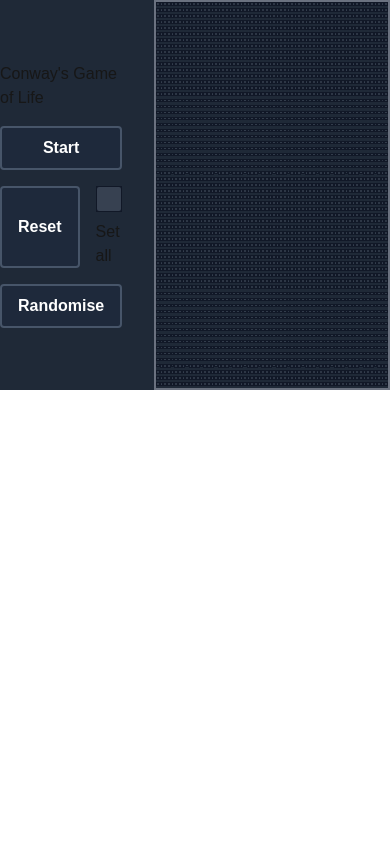
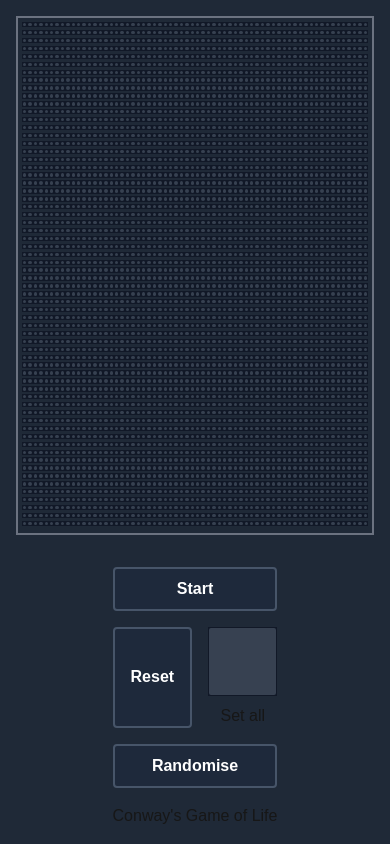
Before and after one commit to benwhipp/game-of-life, a Next.js app: page / in a window 390 px wide. Built offline with nearby package versions, Linux system fonts and the light colour scheme.

Commit message:
Add mobile styles

```diff
--- a/src/app/page.tsx
+++ b/src/app/page.tsx
@@ -11,9 +11,10 @@ const Home = () => {
   const [resetAlive, setResetAlive] = useState(false);
 
   return (
-    <div className="size-screen flex items-center justify-center gap-8 bg-gray-800">
+    <div className="box-border flex h-screen w-screen flex-col-reverse items-center justify-center gap-8 bg-gray-800 p-4 sm:flex-row">
+      <div className="flex flex-col-reverse gap-4 sm:flex-col">
+        <h1>Conway&apos;s Game of Life</h1>
         <div className="flex flex-col gap-4">
-        <h1>Conway&apos;s Game of Life</h1>
           <Button onClick={() => setPlaying(!playing)}>
             {playing ? "Stop" : "Start"}
           </Button>
@@ -31,6 +32,7 @@ const Home = () => {
           </div>
           <Button onClick={randomizeGrid}>Randomise</Button>
         </div>
+      </div>
       <Grid grid={grid} updateCell={updateCell} />
     </div>
   );
--- a/src/components/Grid/index.tsx
+++ b/src/components/Grid/index.tsx
@@ -10,7 +10,7 @@ interface GridProps {
 
 const GridComponent = ({ grid, updateCell }: GridProps) => {
   return (
-    <div className="grid h-[100vmin] w-[100vmin] grid-cols-[repeat(64,minmax(0,1fr))] border-2 border-gray-500">
+    <div className="grid aspect-square h-full max-h-full w-full max-w-full grid-cols-[repeat(64,minmax(0,1fr))] grid-rows-[repeat(64,minmax(0,1fr))] border-2 border-gray-500 p-1">
       {grid.map((row, i) => (
         <Fragment key={`row-${i}`}>
           {row.map((cell: boolean, j: number) => (
```
Lines whose indentation alone changed are shown as unchanged.
